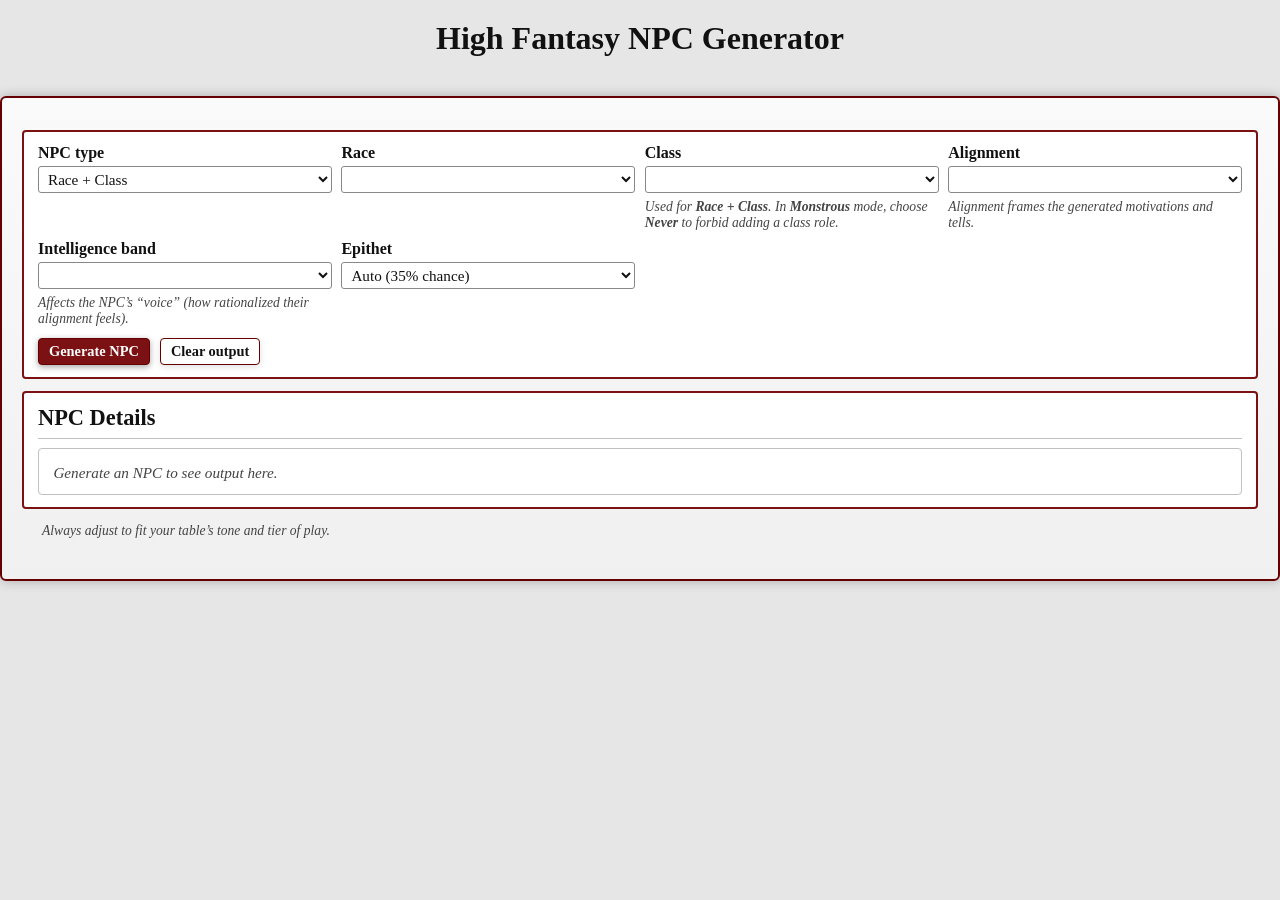
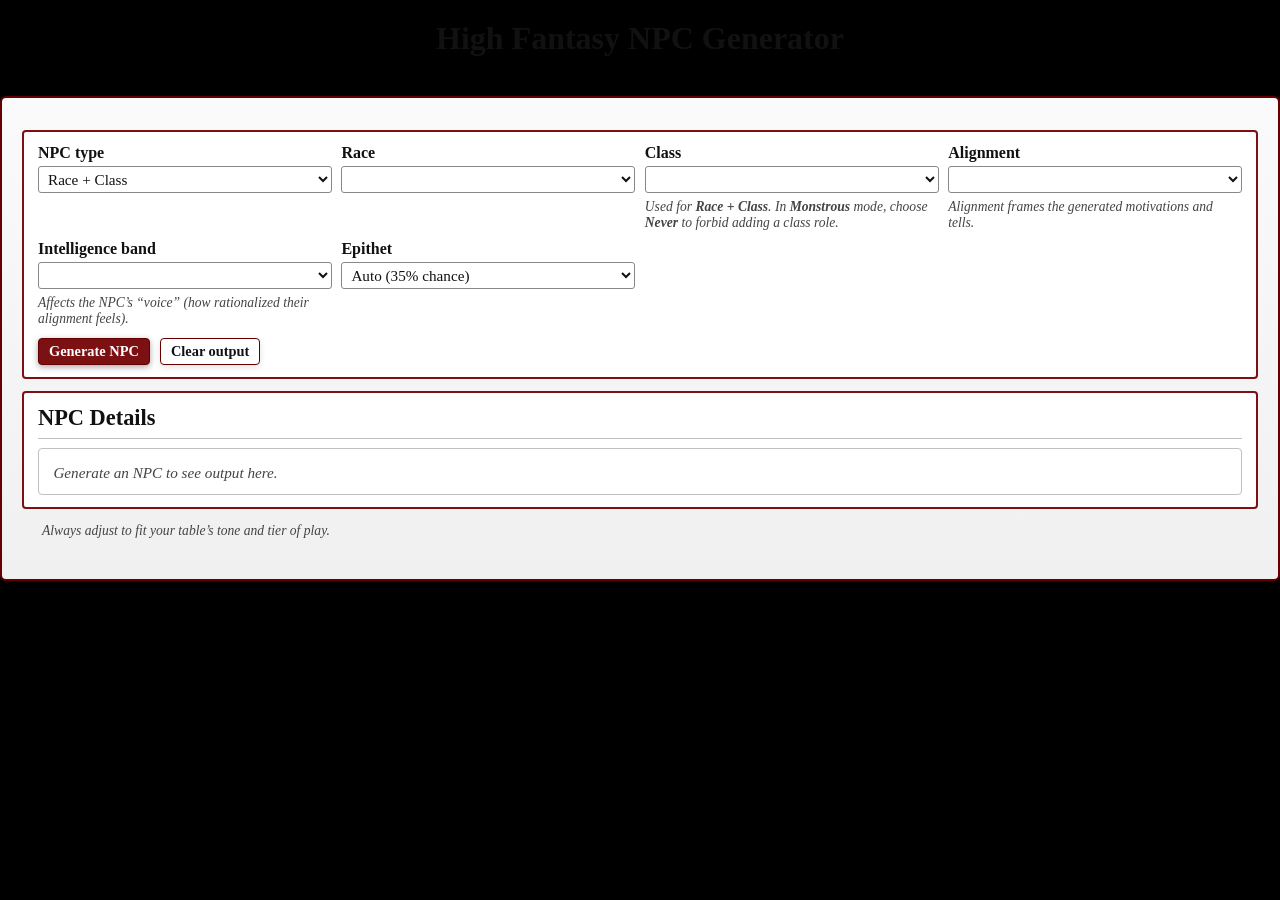

npc background color fixed

--- a/npc-generator/css/style.css
+++ b/npc-generator/css/style.css
@@ -11,7 +11,7 @@ body{
   margin:0;
   font-family:"Garamond","Georgia",serif;
   color:#111;
-  background:#e6e6e6;
+  background:#000000;
 }
 
 /* Header */
